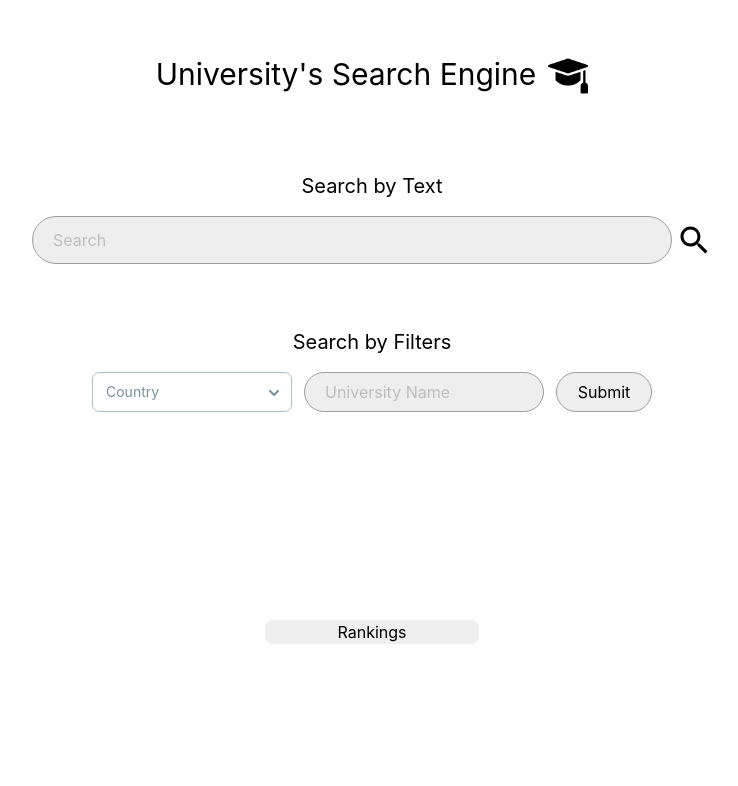
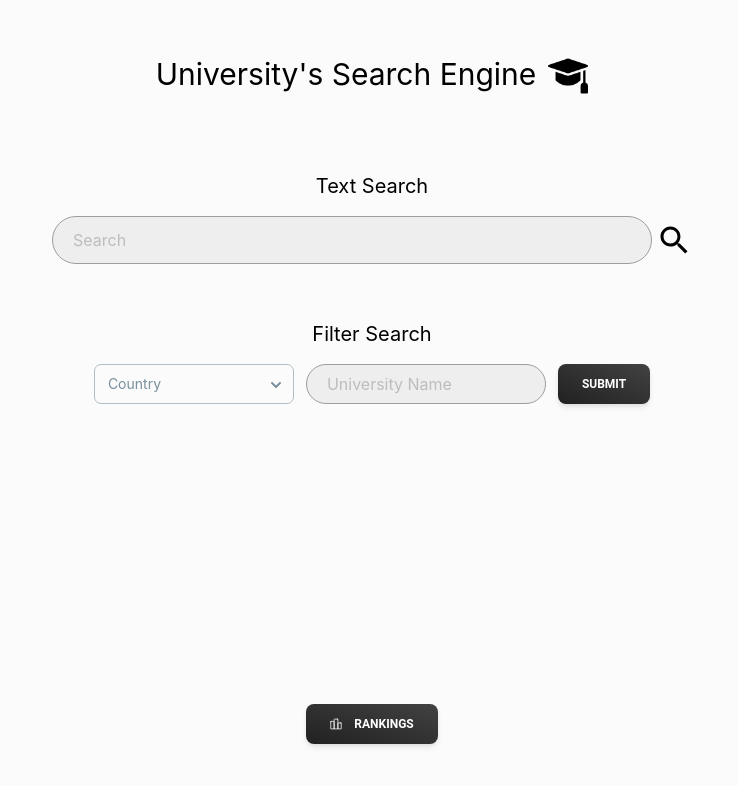
Before and after one commit to filipernogueira/university-search-engine, a React (Create React App) app in the folder frontend/: page / in a window 1280 px wide. Shown: the top 786 px of the page, without its empty margins (268-1006 px from the left). Built offline with nearby package versions, Linux system fonts and the light colour scheme; the HTML template or start-up script is replaced by a standard one.

Commit message:
frontend improvement

```diff
--- a/frontend/src/components/Filters.jsx
+++ b/frontend/src/components/Filters.jsx
@@ -2,6 +2,7 @@ import { useState, useEffect } from "react";
 import axios from "axios";
 import { useNavigate } from "react-router-dom";
 import { Dropdown } from "../components";
+import { Button } from "@material-tailwind/react";
 
 const countries = [
     "Portugal",
@@ -43,12 +44,14 @@ const Filters = ({ country, setCountry, name, setName, setsearchArgs }) => {
                 onChange={(e) => setName(e.target.value)}
                 placeholder="University Name"
             />
-            <button
-                className="w-24 border border-gray-500 rounded-full bg-gray-200"
+
+            <Button
                 onClick={() => search()}
+                variant="gradient"
+                className="flex items-center gap-3 mt-auto"
             >
                 Submit
-            </button>
+            </Button>
         </div>
     );
 };
--- a/frontend/src/components/RankingTable.jsx
+++ b/frontend/src/components/RankingTable.jsx
@@ -32,13 +32,13 @@ const RankingTable = ({ type }) => {
                 <table className="w-1/2 divide-y divide-gray-200 mt-10">
                     <thead>
                         <tr>
-                            <th className="text-center p-3 bg-gray-50 text-xs font-medium text-gray-500 uppercase tracking-wider">
+                            <th className="text-center p-3 bg-secondary text-xs font-medium text-white uppercase tracking-wider">
                                 Rank
                             </th>
-                            <th className="text-center p-3 bg-gray-50 text-xs font-medium text-gray-500 uppercase tracking-wider">
+                            <th className="text-center p-3 bg-secondary text-xs font-medium text-white uppercase tracking-wider">
                                 Name
                             </th>
-                            <th className="text-center p-3 bg-gray-50 text-xs font-medium text-gray-500 uppercase tracking-wider">
+                            <th className="text-center p-3 bg-secondary text-xs font-medium text-white uppercase tracking-wider">
                                 Country
                             </th>
                         </tr>
--- a/frontend/src/components/SearchBar.jsx
+++ b/frontend/src/components/SearchBar.jsx
@@ -16,10 +16,10 @@ const SearchBar = ({ query, setQuery }) => {
     };
 
     return (
-        <div className="flex w-full items-center justify-center">
+        <div className="flex w-1/2 justify-center items-center">
             <input
                 placeholder="Search"
-                className="w-1/2 h-12 border border-gray-500 rounded-full bg-gray-200 indent-5 focus:outline-none"
+                className="w-full h-12 border border-gray-500 rounded-full bg-gray-200 indent-5 focus:outline-none"
                 value={searchTerm}
                 onChange={(e) => setSearchTerm(e.target.value)}
                 onKeyDown={handleKeyPress}
--- a/frontend/src/pages/MainPage.jsx
+++ b/frontend/src/pages/MainPage.jsx
@@ -1,7 +1,8 @@
-import { useState, useEffect } from "react";
+import { useEffect } from "react";
 import { SearchBar, Filters } from "../components";
 import { useNavigate } from "react-router-dom";
 import logo from "../utils/university.png";
+import { Button } from "@material-tailwind/react";
 
 const MainPage = ({
     query,
@@ -19,7 +20,7 @@ const MainPage = ({
     }, [query]);
 
     return (
-        <div className="flex flex-col h-screen w-screen items-center pt-14 bg-white">
+        <div className="flex flex-col h-screen w-screen items-center py-14 bg-background">
             <div className="flex">
                 <h1 className="text-3xl mb-20">University's Search Engine</h1>
                 <img
@@ -29,10 +30,13 @@ const MainPage = ({
                 />
             </div>
 
-            <h2 className="text-xl mb-4">Search by Text</h2>
+            <div className="flex flex-col justify-center items-center w-full">
+                <h2 className="text-xl mb-4">Text Search</h2>
                 <SearchBar query={query} setQuery={setQuery} />
+            </div>
 
-            <h2 className="text-xl mb-4 mt-16">Search by Filters</h2>
+            <div className="flex flex-col justify-center items-center mt-14">
+                <h2 className="text-xl mb-4">Filter Search</h2>
                 <Filters
                     country={country}
                     setCountry={setCountry}
@@ -40,13 +44,30 @@ const MainPage = ({
                     setName={setName}
                     setsearchArgs={setsearchArgs}
                 />
+            </div>
 
-            <button
-                className="bg-gray-200 w-1/6 rounded-lg mt-52"
+            <Button
                 onClick={() => navigate("/ranking")}
+                variant="gradient"
+                className="flex items-center gap-3 mt-auto"
             >
+                <svg
+                    viewBox="0 0 512 512"
+                    fill="currentColor"
+                    height="1em"
+                    width="1em"
+                >
+                    <path
+                        fill="none"
+                        stroke="currentColor"
+                        strokeLinecap="round"
+                        strokeLinejoin="round"
+                        strokeWidth={32}
+                        d="M32 160v296a8 8 0 008 8h136V160a16 16 0 00-16-16H48a16 16 0 00-16 16zM320 48H192a16 16 0 00-16 16v400h160V64a16 16 0 00-16-16zM464 208H352a16 16 0 00-16 16v240h136a8 8 0 008-8V224a16 16 0 00-16-16z"
+                    />
+                </svg>
                 Rankings
-            </button>
+            </Button>
         </div>
     );
 };
--- a/frontend/src/pages/RankingsPage.jsx
+++ b/frontend/src/pages/RankingsPage.jsx
@@ -22,7 +22,7 @@ const RankingsPage = () => {
     const navigate = useNavigate();
 
     return (
-        <div className="flex flex-col justify-center items-center">
+        <div className="flex flex-col items-center bg-background min-h-screen">
             <div className="w-full flex items-center justify-center my-8">
                 <IoChevronBackCircleOutline
                     onClick={() => navigate("/")}
--- a/frontend/src/pages/ResultsPage.jsx
+++ b/frontend/src/pages/ResultsPage.jsx
@@ -31,8 +31,8 @@ const ResultsPage = ({ query, setQuery }) => {
     }, [query]);
 
     return (
-        <div className="flex flex-col p-8">
-            <div className="flex mb-8">
+        <div className="flex flex-col p-8 align-center bg-background min-h-screen">
+            <div className="flex">
                 <IoChevronBackCircleOutline
                     onClick={() => {
                         setQuery("");
@@ -43,21 +43,24 @@ const ResultsPage = ({ query, setQuery }) => {
                 <h1 className="ml-5 text-2xl">Results</h1>
             </div>
 
-            <SearchBar query={query} setQuery={setQuery} />
+            <div className="my-8">
+                <SearchBar query={query} setQuery={setQuery} />
+            </div>
 
             {areResultsReady &&
                 results &&
                 results.length !== 0 &&
                 results.map((result, idx) => (
-                    <div className="mb-5 w-1/2" key={idx}>
+                    <div className="mb-8 w-1/2" key={idx}>
                         <a
                             href={result.link}
                             target="_blank"
                             rel="noreferrer noopener"
+                            className="text-lg font-bold"
                         >
                             {result.title}
                         </a>
-                        <p className="text-sm">{result.description}</p>
+                        <p className="text-md">{result.description}</p>
                     </div>
                 ))}
             {areResultsReady && results && results.length === 0 && (
--- a/frontend/src/pages/UniversitiesList.jsx
+++ b/frontend/src/pages/UniversitiesList.jsx
@@ -40,15 +40,17 @@ const UniversitiesList = ({
     }, [searchArgs]);
 
     return (
-        <div className="flex flex-col p-8">
+        <div className="flex flex-col p-8 align-center bg-background min-h-screen">
             <div className="flex mb-8">
                 <IoChevronBackCircleOutline
                     onClick={() => navigate("/")}
-                    className="w-9 h-9 cursor-pointer"
+                    className="w-9 h-9 cursor-pointer ml-5"
                 />
                 <h1 className="ml-5 text-2xl">Universities</h1>
+                <div></div>
             </div>
 
+            <div className="mb-6">
                 <Filters
                     country={country}
                     setCountry={setCountry}
@@ -56,13 +58,18 @@ const UniversitiesList = ({
                     setName={setName}
                     setsearchArgs={setsearchArgs}
                 />
+            </div>
 
-            {areResultsReady &&
-                universities.map((uni, idx) => (
-                    <div className="mb-4" key={idx}>
+            {areResultsReady && (
+                <div className="grid grid-cols-3 gap-10 mx-auto">
+                    {universities.map((uni, idx) => (
+                        <div key={idx}>
                             <UniversityCard university={uni} />
                         </div>
                     ))}
+                </div>
+            )}
+
             {!areResultsReady && (
                 <div className="absolute top-1/2 left-1/2 transform -translate-x-1/2 -translate-y-1/2">
                     <Spinner className="h-12 w-12" />
--- a/frontend/tailwind.config.js
+++ b/frontend/tailwind.config.js
@@ -6,10 +6,11 @@ module.exports = withMT({
     theme: {
         extend: {
             colors: {
-        primary: '#000000', // Example primary color (coral)
-        secondary: '#000000', // Example secondary color (gray)
+                background: "#FBFBFB",
+                primary: "#282828",
+                secondary: "#AAAAAA",
             },
         },
     },
     plugins: [],
-})
+});
```
Also changed, not shown: frontend/src/components/UniversityCard.jsx (+58 -17 lines). Lines whose indentation alone changed are shown as unchanged.
